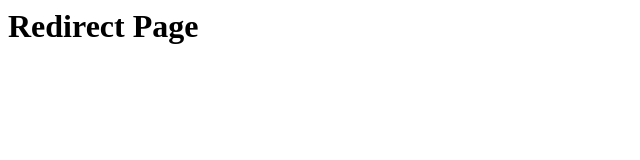
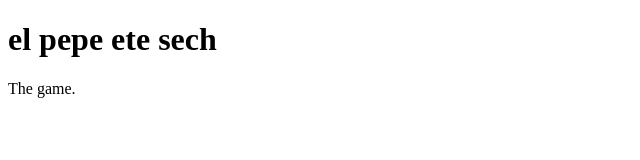
Before and after one commit to faustobot/xd, a plain HTML site: page index.html in a window 1280 px wide. Shown: the whole page, without its empty margins (0-640 px from the left). Drawn offline with Linux system fonts and the light colour scheme.

Commit message:
Update index.html

```diff
--- a/index.html
+++ b/index.html
@@ -1 +1,12 @@
-<h1>Redirect Page</h1>
+<!DOCTYPE html>
+<html lang="es">
+<head>
+    <meta charset="UTF-8">
+    <meta name="viewport" content="width=device-width, initial-scale=1.0">
+    <title>el diavlo</title>
+</head>
+<body>
+    <h1>el pepe ete sech</h1>
+    <p>The game.</p>
+</body>
+</html>
```
